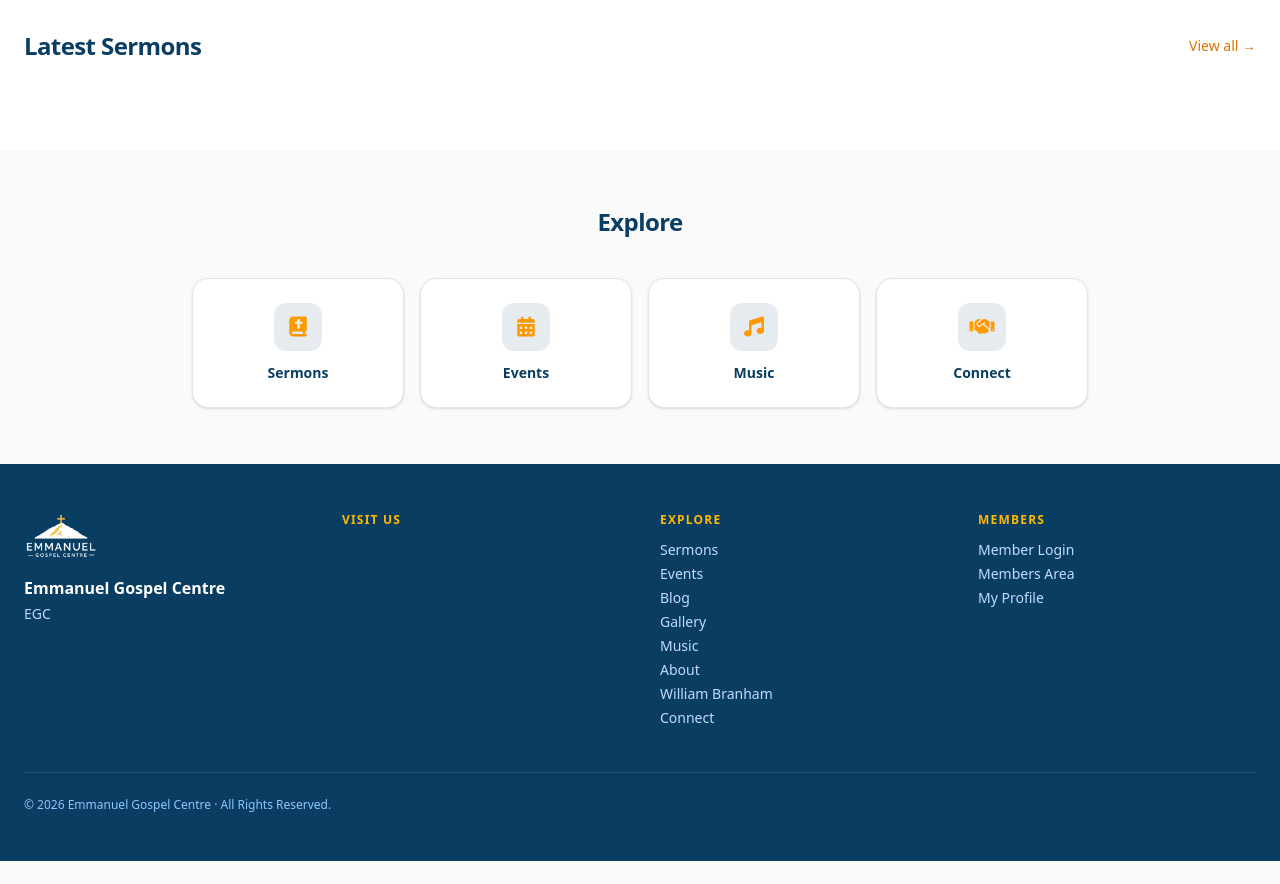
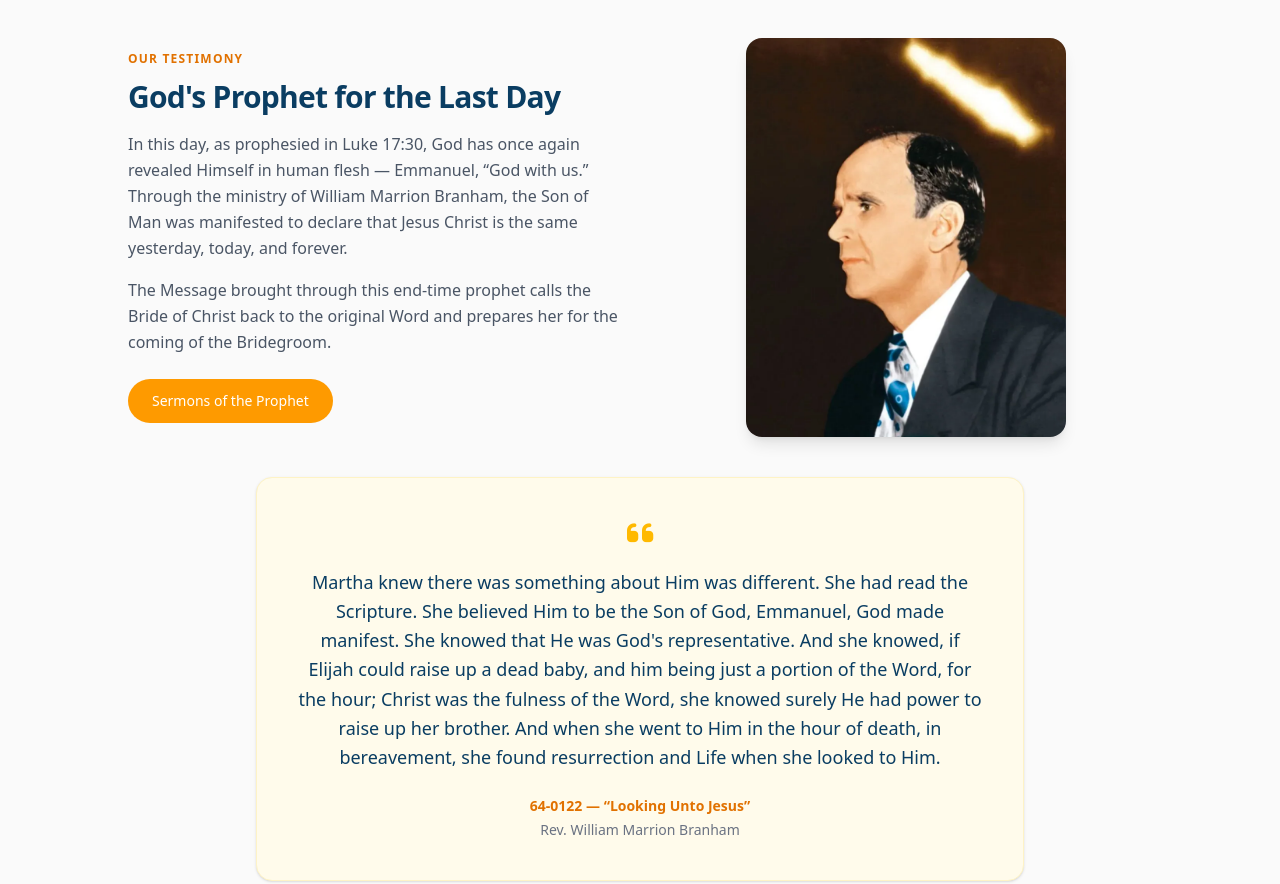
Before and after one commit to egcchurch/egc-church, a website: page index.html in a window 1280 px wide. Shown: the part 1640-2524 px from the top of the page. Before the commit the page ends 2501 px from the top, so only its background shows below. Drawn offline with Linux system fonts and the light colour scheme; no server answers.

Commit message:
feat: homepage Our Testimony and sermon quote sections from old site (#285)
Co-authored-by: WebsiteAdmin <Someone@egc.church>

```diff
--- a/index.html
+++ b/index.html
@@ -113,6 +113,55 @@
     </div>
   </section>
 
+  <!-- Our Testimony — fixed brand section, not composable/admin-configurable.
+       Ported from the old www.egc.church homepage (Session 168): the church's
+       identity statement plus a sermon quote. Photo is the same Branham portrait
+       used on william-branham.html. -->
+  <section class="py-16 px-6 bg-zinc-50">
+    <div class="max-w-5xl mx-auto grid grid-cols-1 md:grid-cols-2 gap-10 items-center">
+      <div>
+        <p class="text-amber-600 uppercase tracking-widest text-xs font-semibold mb-3">Our Testimony</p>
+        <h2 class="text-3xl font-bold text-[#0A3D62] mb-4 tracking-tight">God's Prophet for the Last Day</h2>
+        <p class="text-gray-600 leading-relaxed mb-4">
+          In this day, as prophesied in Luke 17:30, God has once again revealed Himself in human
+          flesh &mdash; Emmanuel, &ldquo;God with us.&rdquo; Through the ministry of William Marrion
+          Branham, the Son of Man was manifested to declare that Jesus Christ is the same yesterday,
+          today, and forever.
+        </p>
+        <p class="text-gray-600 leading-relaxed mb-6">
+          The Message brought through this end-time prophet calls the Bride of Christ back to the
+          original Word and prepares her for the coming of the Bridegroom.
+        </p>
+        <a href="/fulfillment-of-prophecy.html"
+           class="inline-block bg-amber-500 hover:bg-amber-600 text-white px-6 py-3 rounded-full text-sm font-medium transition-all">
+          Sermons of the Prophet
+        </a>
+      </div>
+
+      <div class="flex justify-center">
+        <img src="/assets/images/william-branham/pillar-of-fire.png" alt="Rev. William Marrion Branham"
+             class="rounded-2xl shadow-lg w-full max-w-xs md:max-w-sm h-auto">
+      </div>
+    </div>
+
+    <!-- Sermon quote — parchment-style card, also from the old homepage -->
+    <div class="max-w-3xl mx-auto mt-10">
+      <div class="bg-amber-50 border border-amber-100 rounded-2xl p-8 md:p-10 text-center shadow-sm">
+        <i class="fas fa-quote-left text-amber-400 text-3xl mb-5"></i>
+        <p class="text-[#0A3D62] leading-relaxed text-lg">
+          Martha knew there was something about Him was different. She had read the Scripture. She
+          believed Him to be the Son of God, Emmanuel, God made manifest. She knowed that He was
+          God's representative. And she knowed, if Elijah could raise up a dead baby, and him being
+          just a portion of the Word, for the hour; Christ was the fulness of the Word, she knowed
+          surely He had power to raise up her brother. And when she went to Him in the hour of
+          death, in bereavement, she found resurrection and Life when she looked to Him.
+        </p>
+        <p class="text-amber-600 font-semibold text-sm mt-6">64-0122 &mdash; &ldquo;Looking Unto Jesus&rdquo;</p>
+        <p class="text-gray-500 text-sm mt-1">Rev. William Marrion Branham</p>
+      </div>
+    </div>
+  </section>
+
   <!-- Composable sections container — sections below can be toggled and reordered -->
   <div data-sections-container="homepage">
 
```
Also changed, not shown: PROGRESS.md (+37 -4 lines).
